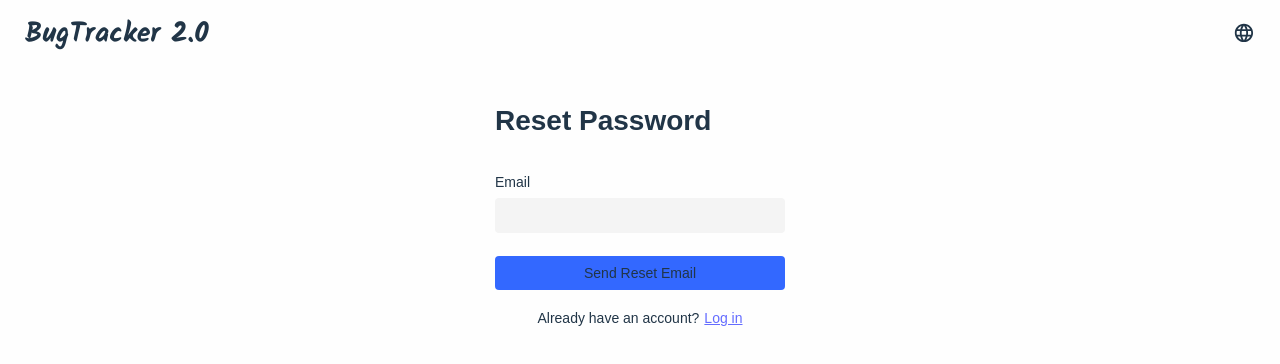
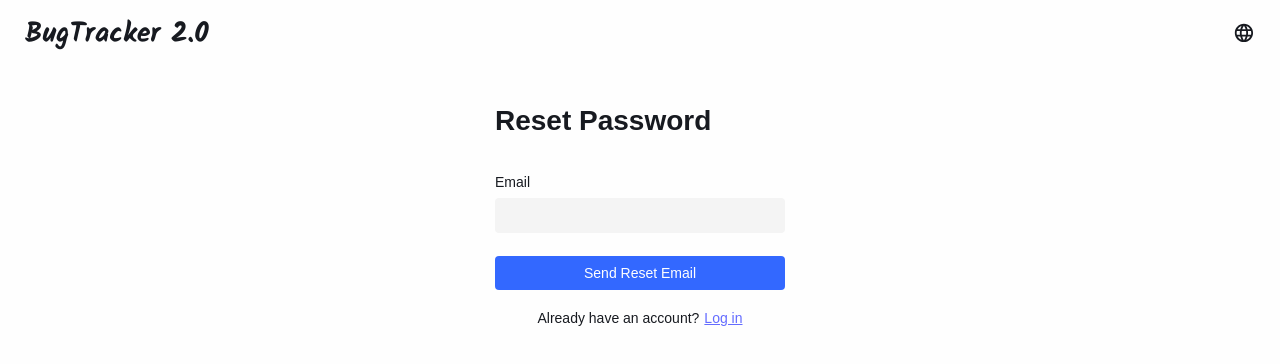
Before and after one commit to isaaxh/bug-tracker-2.0, a React (Vite) app: page /resetpass in a window 1280 px wide. Shown: the top 364 px of the page. Built offline with nearby package versions, Linux system fonts and the light colour scheme; no server answers; a web font is replaced by a local one.

Commit message:
refactor: add rbg to css vars used throught the project

```diff
--- a/src/App.css
+++ b/src/App.css
@@ -58,13 +58,13 @@
 
   --color-primary: ;
   --color-accent: ;
-  --color-success: var(--color-green);
-  --color-error: var(--color-red-20);
-  --color-warning: var(--color-yellow);
-  --color-info: var(--color-blue-40);
+  --color-success: rgb(var(--color-green));
+  --color-error: rgb(var(--color-red-20));
+  --color-warning: rgb(var(--color-yellow));
+  --color-info: rgb(var(--color-blue-40));
 
-  --text-color-1: var(--color-grey-10);
-  --text-color-2: var(--color-white);
+  --text-color-1: rgb(var(--color-grey-10));
+  --text-color-2: rgb(var(--color-white));
 
   --border-radius: 4px;
 }
@@ -108,20 +108,17 @@ hr {
 
 textarea:focus,
 input:focus {
-  outline: 1px solid var(--color-grey-50);
+  outline: 1px solid rgb(var(--color-grey-50));
 }
 
 button {
   border-radius: var(--border-radius);
   border: 1px solid transparent;
-  /* border: none; */
   padding: 0.6em 1.2em;
   font-size: 1em;
   font-weight: 500;
   font-family: inherit;
-  background-color: #1a1a1a;
   cursor: pointer;
-  /* transition: border-color 0.25s; */
   transition: 0.5s all;
 }
 
--- a/src/components/auth/authPage.module.css
+++ b/src/components/auth/authPage.module.css
@@ -29,7 +29,7 @@
   display: flex;
   gap: 0.5rem;
   padding: 0.6em 1.2em;
-  color: rbg(var(--color-error));
+  color: var(--color-error);
 }
 
 .success-card {
@@ -37,7 +37,7 @@
   display: flex;
   gap: 0.5rem;
   padding: 0.6em 1.2em;
-  color: rgb(var(--color-success));
+  color: var(--color-success);
 }
 
 .input-container {
--- a/src/components/home/home.module.css
+++ b/src/components/home/home.module.css
@@ -3,7 +3,7 @@
 }
 
 .header {
-  background-color: var(--color-grey-70);
+  background-color: rgb(var(--color-grey-70));
   display: flex;
   justify-content: space-between;
   align-items: center;
```
